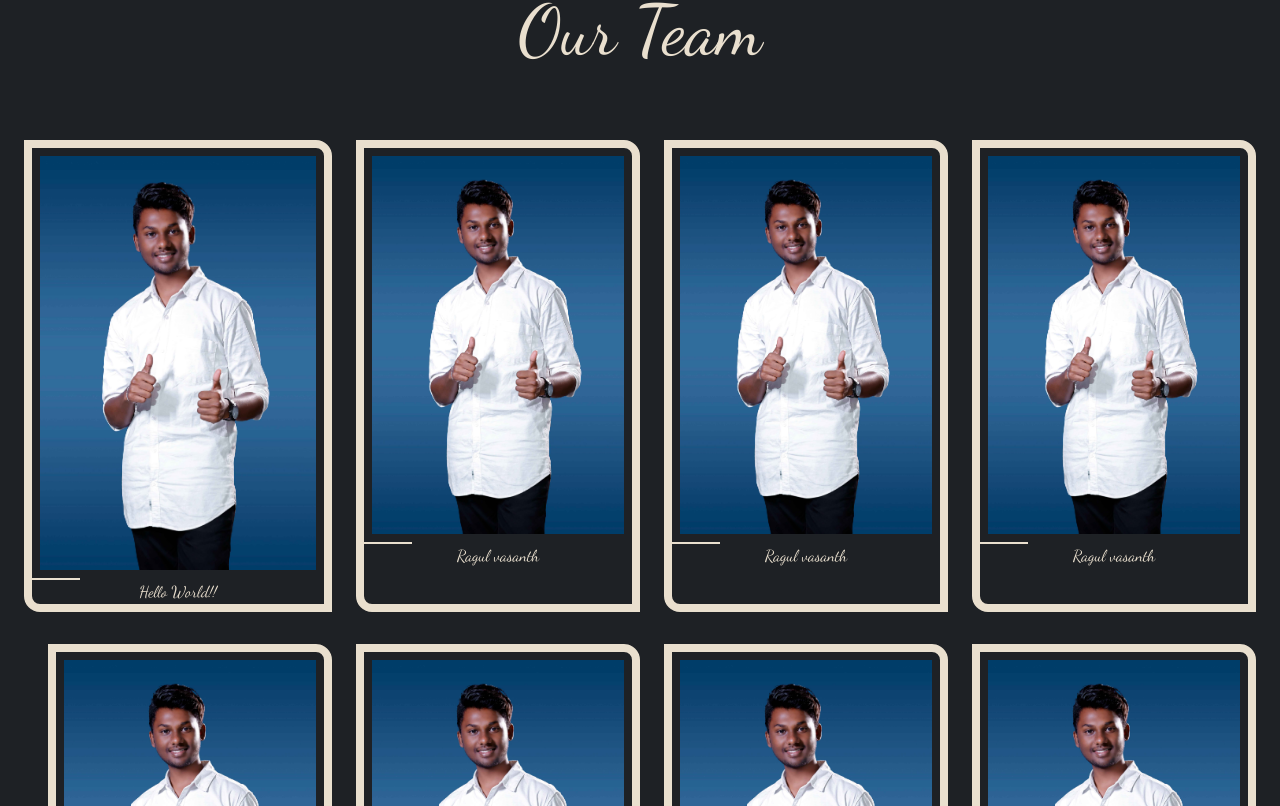
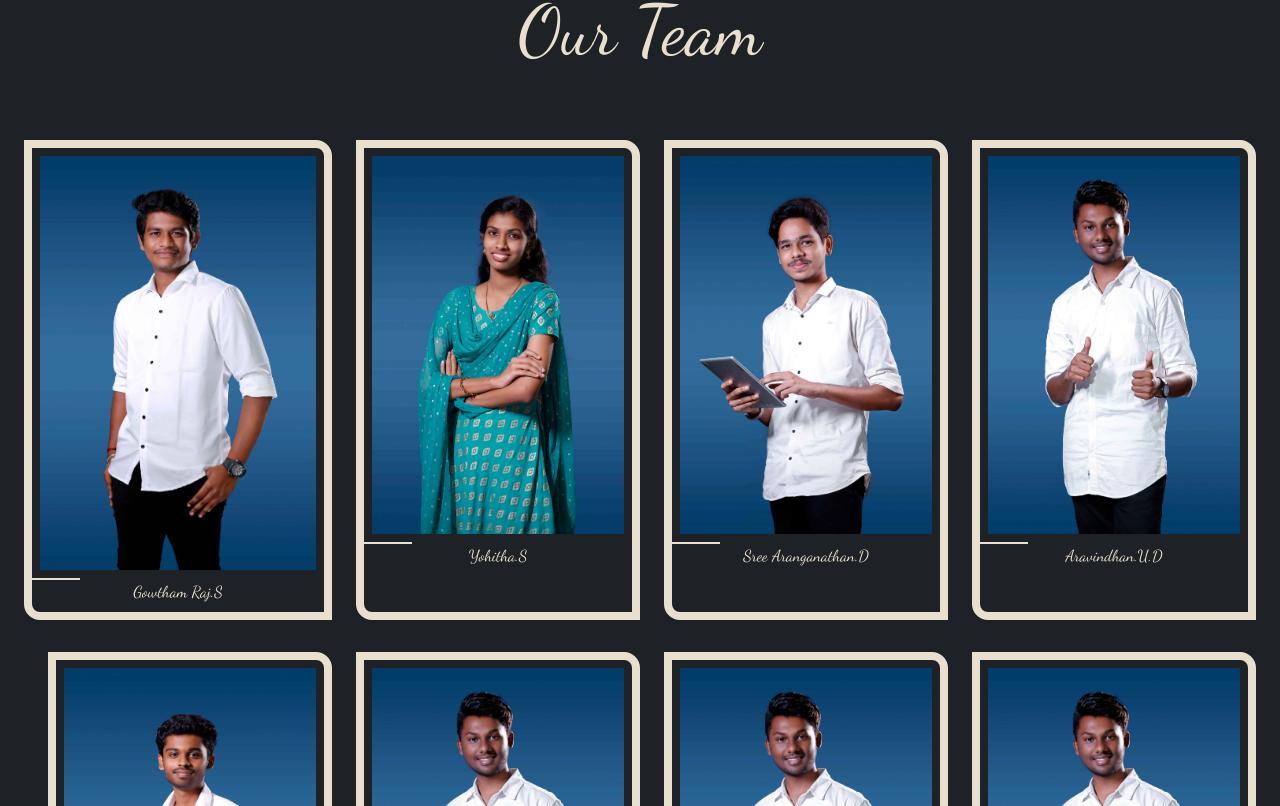
Before and after one commit to ragul66/B-hub-Website, a React (Vite) app: page /About in a window 1280 px wide. Shown: the part 1134-1940 px from the top of the page. Built offline with nearby package versions, Linux system fonts and the light colour scheme; a small style sheet from the web is missing.

Commit message:
first 5 photos updates

```diff
--- a/src/pages/About.jsx
+++ b/src/pages/About.jsx
@@ -4,30 +4,41 @@ import "slick-carousel/slick/slick-theme.css";
 import 'react-awesome-slider/dist/custom-animations/cube-animation.css';
 import Marquee from "react-fast-marquee";
 import Header from '../components/Header'
+// Team images
+import gowtham from "../assets/gowtham.jpg";
+import yohitha from "../assets/yohitha.jpg";
+import sree from "../assets/sree.jpg";
+import Aravindh from "../assets/ARAVIND.jpg";
+import Ragul from "../assets/Ragul.jpg";
 import webd from "../assets/ARAVIND.jpg";
+// import Aravindh from "../assets/ARAVIND.jpg";
+// import Aravindh from "../assets/ARAVIND.jpg";
+// import Aravindh from "../assets/ARAVIND.jpg";
+// import Aravindh from "../assets/ARAVIND.jpg";
+// import Aravindh from "../assets/ARAVIND.jpg";
 
 const About = () => {
 
     const data = [
         {
-            img: webd,
-            heading: "Hello World!!"
+            img: gowtham,
+            heading: "Gowtham Raj.S"
         },
         {
-            img: webd,
-            heading: "Ragul vasanth"
+            img: yohitha,
+            heading: "Yohitha.S"
         },
         {
-            img: webd,
-            heading: "Ragul vasanth"
+            img: sree,
+            heading: "Sree Aranganathan.D"
         },
         {
-            img: webd,
-            heading: "Ragul vasanth"
+            img: Aravindh,
+            heading: "Aravindhan.U.D"
         },
         {
-            img: webd,
-            heading: "Ragul vasanth"
+            img: Ragul,
+            heading: "Ragul vasanth.S.M"
         },
         {
             img: webd,
@@ -75,11 +86,11 @@ const About = () => {
         }
     ]
 
-    const project = [
-        {
-            image: webd
-        }
-    ]
+    // const project = [
+    //     {
+    //         image: webd
+    //     }
+    // ]
     return (
         <>
             <div className='text-textcolor-0 bg-background-0 w-full h-max'>
@@ -115,7 +126,7 @@ const About = () => {
                                     <div className='  border-8 border-textcolor-0 w-fit rounded-bl-2xl rounded-tr-2xl mt-8  ease-in-out delay-150 bg-blue-500 hover:-translate-y-0 hover:scale-110 hover:bg-indigo-500 duration-300 transform transition-all'>
                                         <img className="p-2" src={d.img} />
                                         <h1 className="border-b-2 w-12"></h1>
-                                        <p className="text-center">{d.heading}</p>
+                                        <p className="text-center mb-2">{d.heading}</p>
                                     </div>
                                 </>
                             )))}
@@ -128,14 +139,14 @@ const About = () => {
                         <h1 className='text-center text-[70px]'>Projects</h1>
 
                         <div className=' space-x-5 grid grid-cols-4 p-4 animate-fade-up animate-once animate-fade-up'>
-                            {(project.map((d) => (
+                            {/* {(project.map((d) => (
                                 <>
                                     <div>
                                         <img className="p-2" src={d.image} />
 
                                     </div>
                                 </>
-                            )))}
+                            )))} */}
                         </div>
 
                     </div>
```
